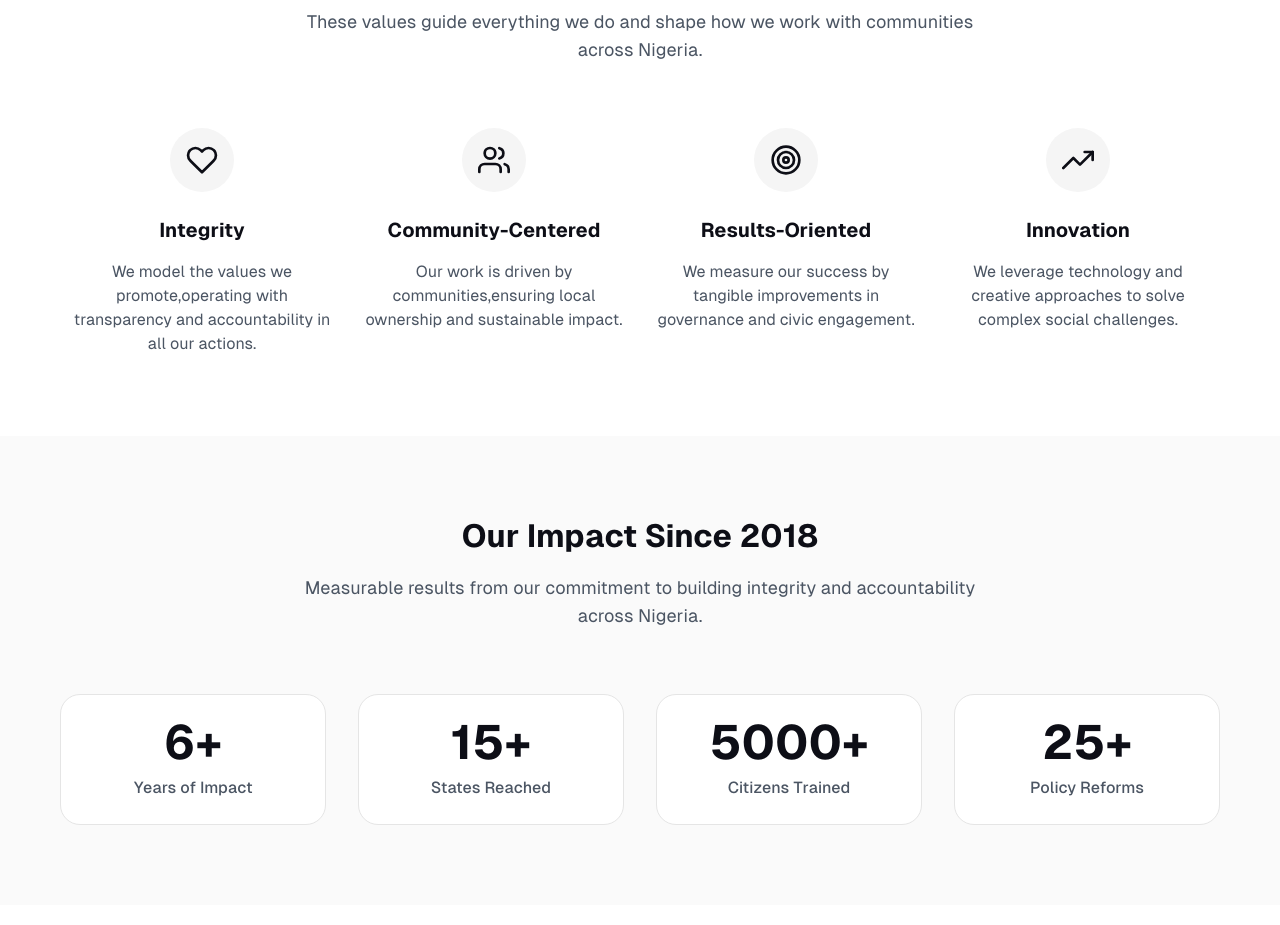
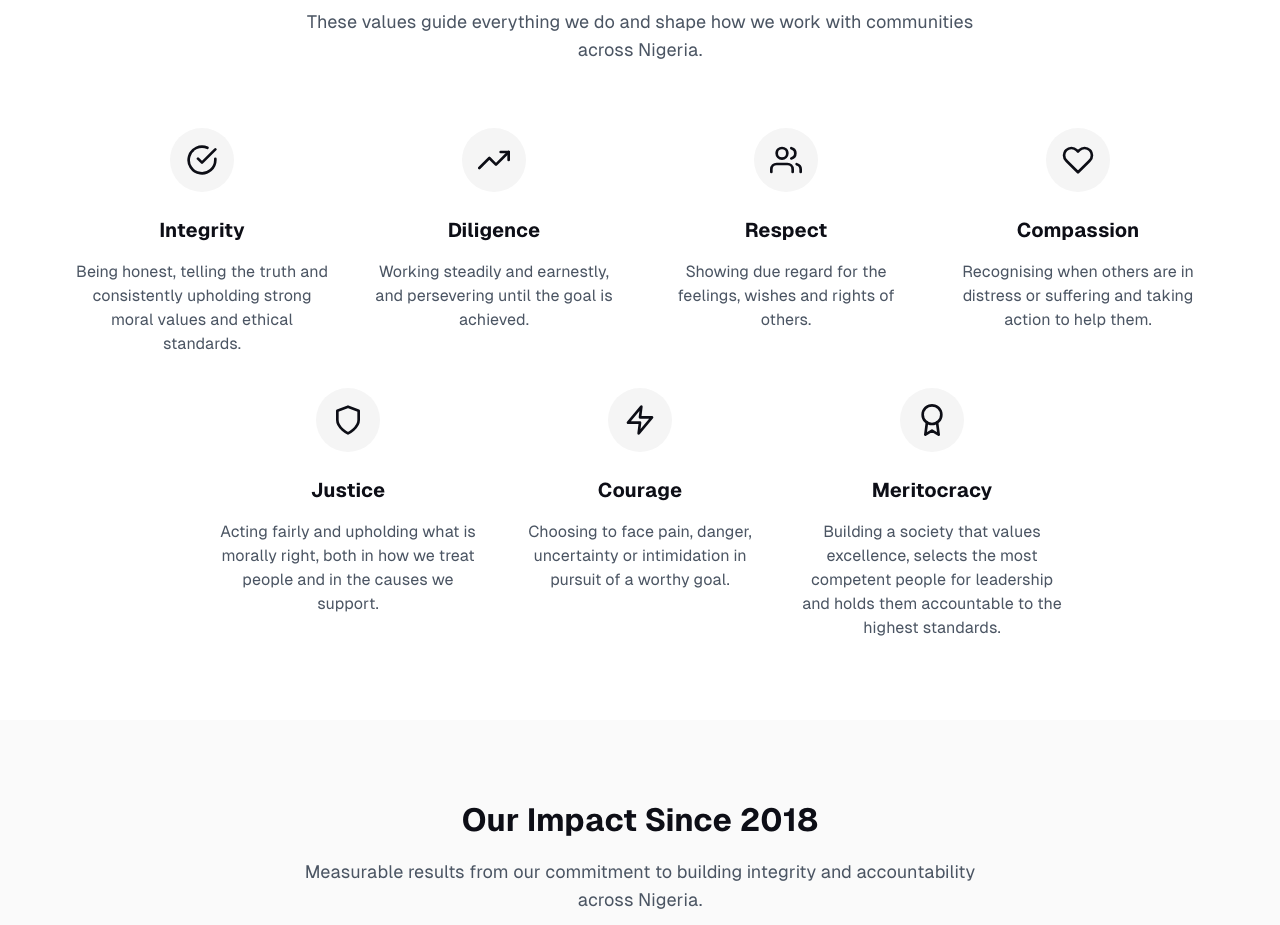
Before and after one commit to maxmarkagency/DoRight-Initiative-Website-and-Training-Platform-2667, a React (Vite) app: page /about in a window 1280 px wide. Shown: the part 1120-2045 px from the top of the page. Built offline with nearby package versions, Linux system fonts and the light colour scheme; no server answers; the database is empty.

Commit message:
feat: update About page core values to the seven DRAI values

```diff
--- a/src/pages/About.jsx
+++ b/src/pages/About.jsx
@@ -30,7 +30,8 @@ const About = () => {
     setLoading(false);
   };
 
-  const iconMap = { FiHeart, FiUsers, FiTarget, FiTrendingUp, FiEye, FiAward, FiCalendar };
+  const { FiCheckCircle, FiShield, FiZap } = FiIcons;
+  const iconMap = { FiHeart, FiUsers, FiTarget, FiTrendingUp, FiEye, FiAward, FiCalendar, FiCheckCircle, FiShield, FiZap };
 
   const heroSection = getSectionByKey(sections, 'hero');
   const missionSection = getSectionByKey(sections, 'mission');
@@ -49,10 +50,13 @@ const About = () => {
   ];
 
   const values = valuesSection?.content_data?.values || [
-    { icon: 'FiHeart', title: 'Integrity', description: 'We model the values we promote,operating with transparency and accountability in all our actions.' },
-    { icon: 'FiUsers', title: 'Community-Centered', description: 'Our work is driven by communities,ensuring local ownership and sustainable impact.' },
-    { icon: 'FiTarget', title: 'Results-Oriented', description: 'We measure our success by tangible improvements in governance and civic engagement.' },
-    { icon: 'FiTrendingUp', title: 'Innovation', description: 'We leverage technology and creative approaches to solve complex social challenges.' }
+    { icon: 'FiCheckCircle', title: 'Integrity', description: 'Being honest, telling the truth and consistently upholding strong moral values and ethical standards.' },
+    { icon: 'FiTrendingUp', title: 'Diligence', description: 'Working steadily and earnestly, and persevering until the goal is achieved.' },
+    { icon: 'FiUsers', title: 'Respect', description: 'Showing due regard for the feelings, wishes and rights of others.' },
+    { icon: 'FiHeart', title: 'Compassion', description: 'Recognising when others are in distress or suffering and taking action to help them.' },
+    { icon: 'FiShield', title: 'Justice', description: 'Acting fairly and upholding what is morally right, both in how we treat people and in the causes we support.' },
+    { icon: 'FiZap', title: 'Courage', description: 'Choosing to face pain, danger, uncertainty or intimidation in pursuit of a worthy goal.' },
+    { icon: 'FiAward', title: 'Meritocracy', description: 'Building a society that values excellence, selects the most competent people for leadership and holds them accountable to the highest standards.' }
   ];
 
   const stats = heroSection?.content_data?.stats || [
@@ -124,9 +128,9 @@ const About = () => {
             <p className="text-sm sm:text-lg text-neutral-700 max-w-2xl mx-auto"> {valuesSection?.subtitle || 'These values guide everything we do and shape how we work with communities across Nigeria.'} </p>
           </motion.div>
 
-          <div className="grid grid-cols-1 sm:grid-cols-2 lg:grid-cols-4 gap-6 sm:gap-8">
+          <div className="flex flex-wrap justify-center gap-8">
             {values.map((value, index) => (
-              <motion.div key={value.title} initial={{ opacity: 0, y: 20 }} whileInView={{ opacity: 1, y: 0 }} transition={{ duration: 0.6, delay: index * 0.1 }} viewport={{ once: true }} whileHover={{ y: -10, scale: 1.05 }} className="text-center group">
+              <motion.div key={value.title} initial={{ opacity: 0, y: 20 }} whileInView={{ opacity: 1, y: 0 }} transition={{ duration: 0.6, delay: index * 0.1 }} viewport={{ once: true }} whileHover={{ y: -10, scale: 1.05 }} className="text-center group w-full sm:w-[calc(50%-1rem)] lg:w-[calc(25%-1.5rem)]">
                 <motion.div initial={{ scale: 0 }} whileInView={{ scale: 1 }} transition={{ duration: 0.6, delay: index * 0.1 + 0.2, type: "spring" }} viewport={{ once: true }} className="bg-neutral-100 w-12 h-12 sm:w-14 sm:h-14 lg:w-16 lg:h-16 rounded-full flex items-center justify-center mx-auto mb-4 sm:mb-6 group-hover:bg-primary transition-colors duration-300">
                   <SafeIcon icon={iconMap[value.icon] || FiTarget} className="w-6 h-6 sm:w-7 sm:h-7 lg:w-8 lg:h-8 text-primary group-hover:text-white transition-colors duration-300" />
                 </motion.div>
```
